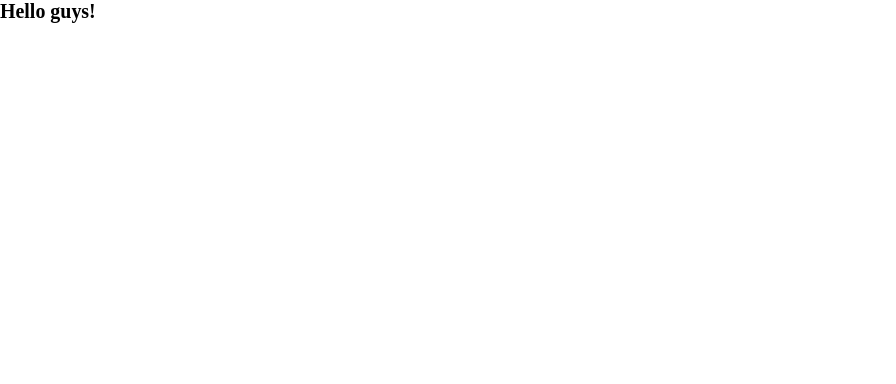
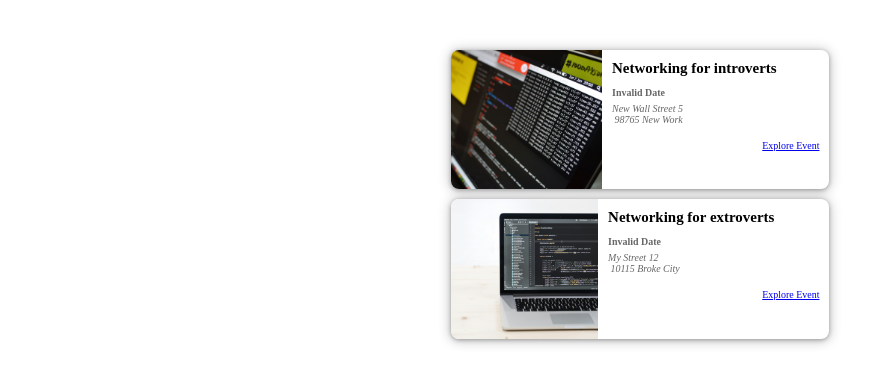
Before and after one commit to guilhermeferreira0/next-using-pages-router, a Next.js app: page / in a window 1280 px wide. Shown: the top 384 px of the page, without its empty margins (0-896 px from the left). Built offline with nearby package versions, Linux system fonts and the light colour scheme.

Commit message:
styling events and adding data

```diff
--- /dev/null
+++ b/src/components/events/event-item.jsx
@@ -0,0 +1,34 @@
+/* eslint-disable @next/next/no-img-element */
+import classes from './event-item.module.css';
+import Link from "next/link";
+
+export function EventItem(props) {
+  const {title, image, date, location, id} = props;
+  const humanReadableDate = new Date(date).toLocaleDateString('en-US', {
+    day: 'numeric',
+    dateStyle: 'long',
+    year: 'numeric'
+  });
+  const formattedAddress = location.replace(',', '\n');
+  const exploreLink = `/events/${id}`;
+
+  return (
+    <li className={classes.item}>
+      <img src={'/' + image} alt={title} />
+      <div className={classes.content}>
+        <div className={classes.summary}>
+          <h2>{title}</h2>
+          <div className={classes.date}>
+            <time datetime=''>{humanReadableDate}</time>
+          </div>
+          <div className={classes.address}>
+            <address>{formattedAddress}</address>
+          </div>
+        </div>
+        <div className={classes.actions}>
+          <Link href={exploreLink}>Explore Event</Link>
+        </div>
+      </div>
+    </li>
+  );
+}
--- /dev/null
+++ b/src/components/events/event-item.module.css
@@ -0,0 +1,108 @@
+.item {
+  box-shadow: 0 1px 4px rgba(0, 0, 0, 0.3), 0 1px 12px 2px rgba(0, 0, 0, 0.2);
+  border-radius: 8px;
+  overflow: hidden;
+  background-color: white;
+  margin: 1rem;
+  display: flex;
+  flex-direction: column;
+  gap: 1rem;
+  transition: transform .3s ease-in-out;
+}
+
+.item:hover {
+  transform: translate(-5px, -5px);
+}
+
+.item img {
+  width: 100%;
+  object-fit: cover;
+  height: 10rem;
+}
+
+.content {
+  width: 100%;
+  padding: 0 1rem;
+  text-align: center;
+}
+
+.content h2 {
+  margin: 0.5rem 0;
+}
+
+.date,
+.address {
+  display: flex;
+  gap: 0.5rem;
+  align-items: center;
+}
+
+.date svg,
+.address svg {
+  width: 1.25rem;
+  height: 1.25rem;
+  color: #666666;
+}
+
+.content time {
+  color: #666666;
+  font-weight: bold;
+}
+
+.content address {
+  margin: 0.5rem 0;
+  color: #666666;
+  white-space: pre;
+}
+
+.actions {
+  display: flex;
+  flex-direction: column;
+  padding: 1rem;
+}
+
+.actions a {
+  display: block;
+}
+
+.actions a span {
+  vertical-align: middle;
+}
+
+.icon {
+  margin-left: 0.5rem;
+  display: inline-flex;
+  justify-content: center;
+  align-items: center;
+}
+
+.icon svg {
+  width: 1.25rem;
+  height: 1.25rem;
+}
+
+@media (min-width: 768px) {
+  .item {
+    flex-direction: row;
+  }
+
+  .item img {
+    width: 40%;
+    height: 14rem;
+  }
+
+  .content {
+    width: 60%;
+    padding: 0;
+    text-align: left;
+  }
+
+  .content h2 {
+    margin: 1rem 0;
+  }
+
+  .actions {
+    flex-direction: row;
+    justify-content: flex-end;
+  }
+}
--- /dev/null
+++ b/src/components/events/event-list.jsx
@@ -0,0 +1,17 @@
+import { EventItem } from "./event-item";
+import classes from './event-list.module.css';
+
+export function EventList(props) {
+  const { items } = props;
+
+  return (
+    <ul className={classes.list}>
+      {items.map(event => <EventItem
+        id={event.id}
+        title={event.title}
+        image={event.image}
+        location={event.location}
+        key={event.id}/>)}
+    </ul>
+  );
+}
--- /dev/null
+++ b/src/components/events/event-list.module.css
@@ -0,0 +1,5 @@
+.list {
+  width: 90%;
+  max-width: 40rem;
+  margin: 5rem auto;
+}
--- a/src/pages/index.jsx
+++ b/src/pages/index.jsx
@@ -1,17 +1,16 @@
 import Head from "next/head";
 
+import { getFeaturedEvents } from "@/dummy-data";
+import { EventList } from "@/components/events/event-list";
+
 export default function Home() {
+  const featuredEvents = getFeaturedEvents();
+
   return (
-    <>
-      <Head>
-        <title>Create Next App</title>
-        <meta name="description" content="Generated by create next app" />
-        <meta name="viewport" content="width=device-width, initial-scale=1" />
-        <link rel="icon" href="/favicon.ico" />
-      </Head>
-      <main>
-        <h1>Hello guys!</h1>
-      </main>
-    </>
+    <div>
+      <ul>
+        <EventList items={featuredEvents} />
+      </ul>
+    </div>
   );
 }
```
